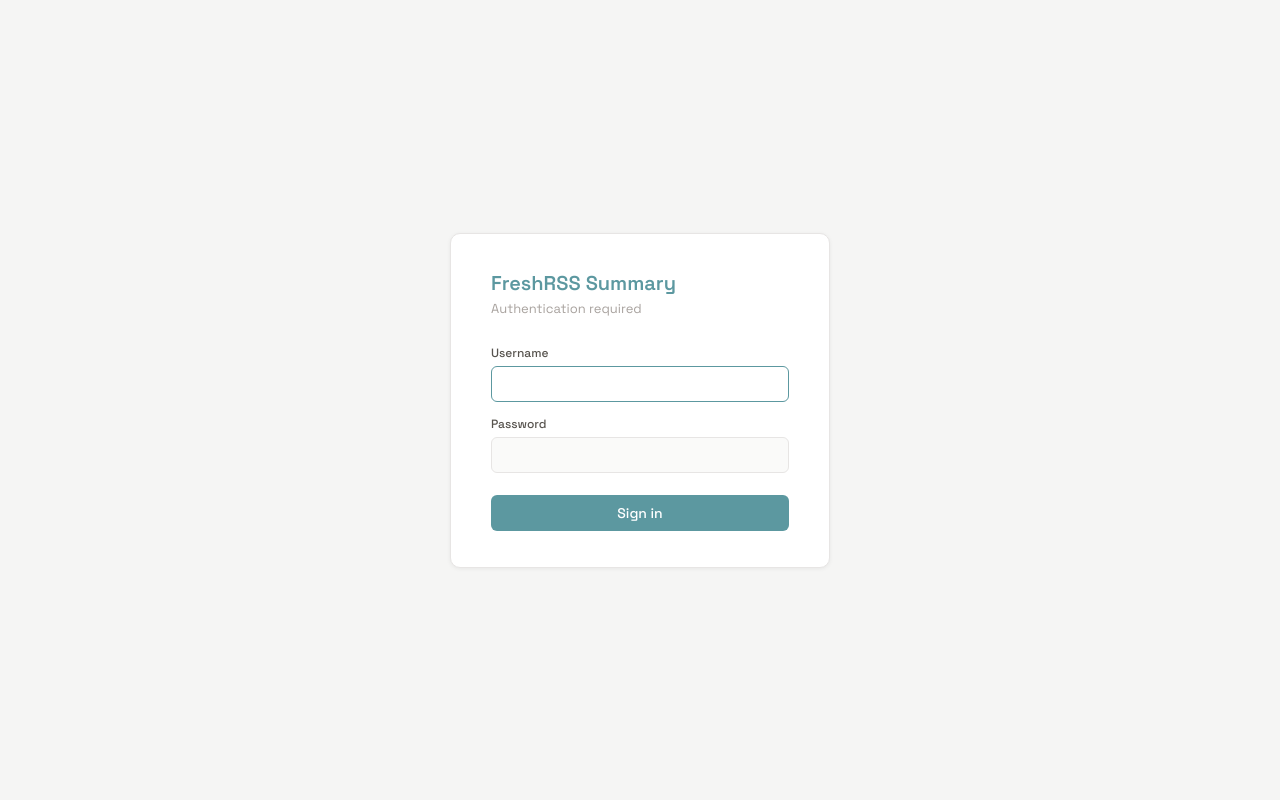
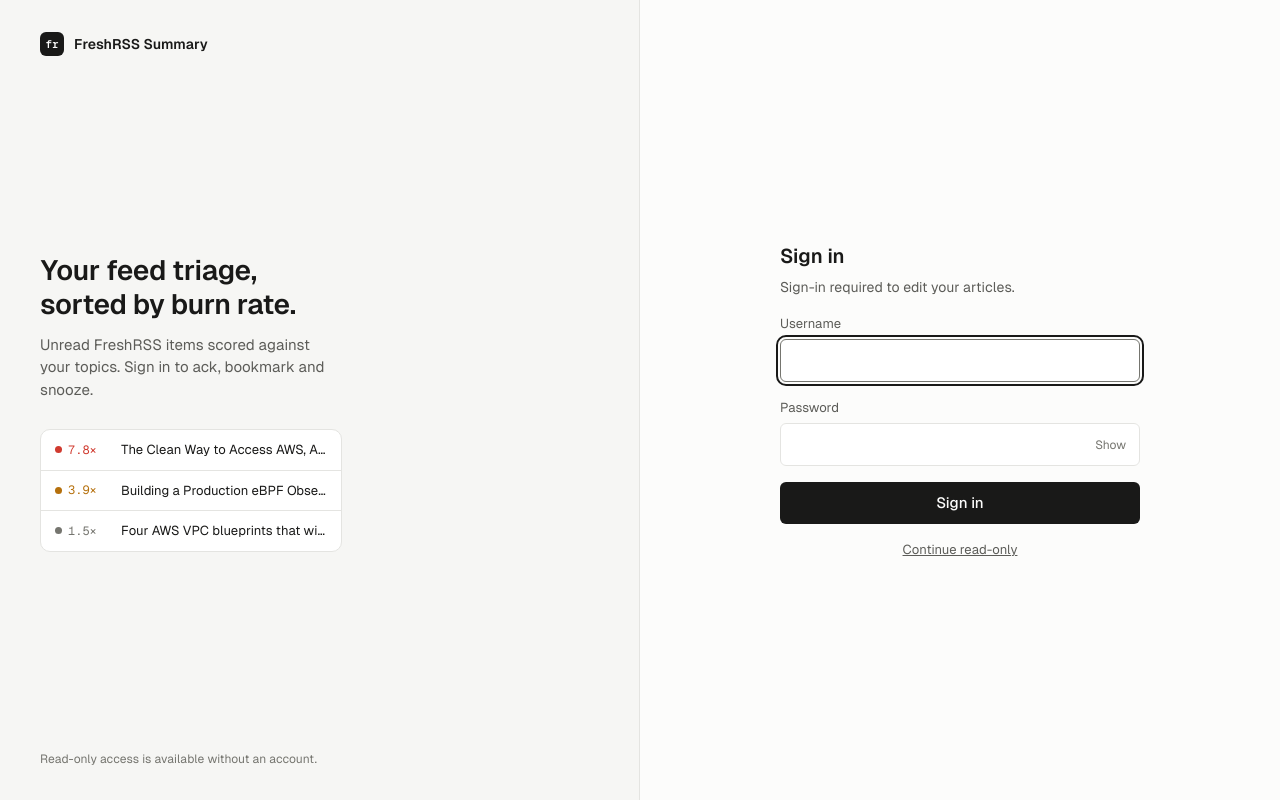
Before and after one commit to PixiBixi/freshrss-summary, a FastAPI app: page /login in a window 1280 px wide. Run offline with FastAPI, Linux system fonts and the light colour scheme; parts of the project's set-up code (start-up, migrations or seed data) failed here and were passed over.

Commit message:
feat(login): restyle the login page
Split layout matching the new UI, password reveal toggle, shared theme
and accent from localStorage, strings in the 6 languages.

```diff
--- a/static/css/login.css
+++ b/static/css/login.css
@@ -1,101 +1,46 @@
 *, *::before, *::after { box-sizing: border-box; margin: 0; padding: 0; }
-
-:root {
-  --bg:     #f5f5f4;
-  --card:   #ffffff;
-  --border: #e7e5e4;
-  --teal:   #5c98a0;
-  --text:   #1c1917;
-  --text-2: #57534e;
-  --text-3: #a8a29e;
-  --error:  #dc2626;
-}
-
-body {
-  background: var(--bg);
-  color: var(--text);
-  font-family: 'Space Grotesk', system-ui, sans-serif;
-  font-size: 14px;
-  min-height: 100vh;
-  display: flex;
-  align-items: center;
-  justify-content: center;
-}
-
-.card {
-  background: var(--card);
-  border: 1px solid var(--border);
-  border-radius: 10px;
-  padding: 36px 40px;
-  width: 100%;
-  max-width: 380px;
-  box-shadow: 0 1px 4px rgba(0,0,0,0.06);
-}
-
-.logo {
-  font-size: 20px;
-  font-weight: 600;
-  color: var(--teal);
-  margin-bottom: 4px;
-}
-
-.subtitle {
-  font-size: 13px;
-  color: var(--text-3);
-  margin-bottom: 28px;
-}
-
-label {
-  display: block;
-  font-size: 12px;
-  font-weight: 500;
-  color: var(--text-2);
-  margin-bottom: 5px;
-  margin-top: 14px;
-}
-
-input[type="text"],
-input[type="password"] {
-  width: 100%;
-  padding: 8px 12px;
-  border: 1px solid var(--border);
-  border-radius: 6px;
-  font-family: inherit;
-  font-size: 14px;
-  color: var(--text);
-  background: #fafaf9;
-  outline: none;
-  transition: border-color 0.15s;
-}
-
-input:focus {
-  border-color: var(--teal);
-  background: #fff;
-}
-
-.error-msg {
-  margin-top: 14px;
-  padding: 8px 12px;
-  background: #fef2f2;
-  border: 1px solid #fecaca;
-  border-radius: 6px;
-  font-size: 13px;
-  color: var(--error);
-}
-
-button[type="submit"] {
-  margin-top: 22px;
-  width: 100%;
-  padding: 9px;
-  background: var(--teal);
-  color: #fff;
-  border: none;
-  border-radius: 6px;
-  font-family: inherit;
-  font-size: 14px;
-  font-weight: 500;
-  cursor: pointer;
-  transition: opacity 0.15s;
-}
-
-button[type="submit"]:hover { opacity: 0.9; }
+button, input { font: inherit; color: inherit; }
+:root[data-theme="light"] { --bg: #fcfcfb; --surface: #ffffff; --raise: #f4f4f2; --line: #e4e4e1; --text: #191918; --text-2: #5c5c58; --text-3: #75756f; --crit: #d03a2f; --crit-bg: #fbe9e7; --warn: #b5700c; --side: #f6f6f4; }
+:root[data-theme="dark"] { --bg: #111112; --surface: #18181a; --raise: #1f1f22; --line: #2a2a2e; --text: #ececee; --text-2: #a4a4aa; --text-3: #7a7a82; --crit: #ff7266; --crit-bg: rgba(255,114,102,.12); --warn: #f0ad4e; --side: #141416; }
+:root { --accent: var(--text); --on-accent: var(--bg); }
+body { background: var(--bg); color: var(--text); font-family: 'Geist', system-ui, sans-serif; font-size: 15px; line-height: 1.5; -webkit-font-smoothing: antialiased; }
+/* Grid on a wrapper, not body: extensions inject nodes into body and they became extra grid rows. */
+.page { min-height: 100svh; display: grid; grid-template-columns: minmax(0, 1fr) minmax(0, 1fr); }
+:focus-visible { outline: 2px solid var(--accent); outline-offset: 2px; }
+.left { background: var(--side); border-right: 1px solid var(--line); padding: 32px 40px; display: flex; flex-direction: column; justify-content: space-between; min-width: 0; }
+.brand { display: flex; align-items: center; gap: 10px; font-weight: 600; font-size: 14px; }
+.logo { width: 24px; height: 24px; border-radius: 6px; background: var(--accent); color: var(--on-accent); display: grid; place-items: center; font-family: 'Geist Mono', monospace; font-size: 11px; }
+.pitch { max-width: 30ch; }
+.pitch h2 { font-size: 28px; font-weight: 600; letter-spacing: -.015em; line-height: 1.2; text-wrap: balance; }
+.pitch p { color: var(--text-2); margin-top: 12px; }
+.mini { margin-top: 28px; border: 1px solid var(--line); border-radius: 10px; background: var(--surface); overflow: hidden; max-width: 420px; }
+.mini div { display: grid; grid-template-columns: 56px minmax(0, 1fr); gap: 10px; padding: 10px 14px; border-bottom: 1px solid var(--line); font-size: 13px; align-items: center; }
+.mini div:last-child { border-bottom: 0; }
+.mini span:first-child { font-family: 'Geist Mono', monospace; font-size: 12px; display: flex; gap: 6px; align-items: center; }
+.mini span:first-child::before { content: ''; width: 7px; height: 7px; border-radius: 50%; background: currentColor; }
+.mini span:last-child { overflow: hidden; text-overflow: ellipsis; white-space: nowrap; }
+.c { color: var(--crit); } .w { color: var(--warn); } .o { color: var(--text-3); }
+.foot { font-size: 12px; color: var(--text-3); }
+.right { display: grid; place-items: center; padding: 32px 16px; }
+form { width: min(360px, 100%); display: grid; gap: 16px; }
+form h1 { font-size: 20px; font-weight: 600; }
+form .sub { color: var(--text-2); font-size: 14px; margin-top: -10px; }
+.mbrand { display: none; margin-bottom: 8px; }
+label { display: grid; gap: 6px; font-size: 13px; color: var(--text-2); }
+input { width: 100%; border: 1px solid var(--line); border-radius: 6px; background: var(--surface); padding: 9px 11px; font-size: 15px; outline: none; min-height: 42px; }
+input:focus { border-color: var(--text-3); }
+.pw { position: relative; display: block; }
+.pw input { padding-right: 84px; }
+.pw button { position: absolute; right: 6px; top: 50%; transform: translateY(-50%); background: none; border: 0; font-size: 12px; color: var(--text-3); padding: 6px 8px; border-radius: 4px; cursor: pointer; }
+.pw button:hover { background: var(--raise); color: var(--text); }
+.err { background: var(--crit-bg); color: var(--text); border-radius: 6px; padding: 9px 12px; font-size: 14px; display: flex; gap: 8px; }
+.err b { color: var(--crit); font-weight: 600; }
+.submit { background: var(--accent); color: var(--on-accent); border: 0; border-radius: 6px; min-height: 42px; font-weight: 500; cursor: pointer; display: inline-flex; align-items: center; justify-content: center; gap: 8px; }
+.submit:hover { filter: brightness(1.08); }
+.submit:disabled { cursor: progress; }
+.alt { font-size: 13px; color: var(--text-3); text-align: center; }
+.alt a { color: var(--text-2); }
+.spin { width: 14px; height: 14px; border: 2px solid currentColor; border-right-color: transparent; border-radius: 50%; animation: spin .7s linear infinite; }
+@keyframes spin { to { transform: rotate(360deg); } }
+@media (max-width: 860px) { .page { grid-template-columns: minmax(0, 1fr); } .left { display: none; } .right { align-items: start; padding-top: 18vh; } .mbrand { display: flex; } }
+@media (prefers-reduced-motion: reduce) { .spin { animation-duration: 2s; } }
--- a/static/js/login.js
+++ b/static/js/login.js
@@ -1,18 +1,47 @@
 (function () {
   const L = {
-    fr: { subtitle: 'Connexion requise',              username: 'Identifiant',    password: 'Mot de passe',   submit: 'Se connecter' },
-    en: { subtitle: 'Authentication required',        username: 'Username',       password: 'Password',       submit: 'Sign in' },
-    de: { subtitle: 'Authentifizierung erforderlich', username: 'Benutzername',   password: 'Passwort',       submit: 'Anmelden' },
-    es: { subtitle: 'Autenticación requerida',        username: 'Usuario',        password: 'Contraseña',     submit: 'Iniciar sesión' },
-    it: { subtitle: 'Autenticazione richiesta',       username: 'Nome utente',    password: 'Password',       submit: 'Accedi' },
-    pt: { subtitle: 'Autenticação necessária',        username: 'Utilizador',     password: 'Palavra-passe',  submit: 'Entrar' },
+    fr: { title: 'Connexion', subtitle: 'Session requise pour modifier tes articles.', username: 'Identifiant', password: 'Mot de passe', submit: 'Se connecter', signingIn: 'Connexion…', failed: 'Échec', show: 'Afficher', hide: 'Masquer', readonly: 'Continuer en lecture seule', pitchTitle: 'Le triage de tes flux, triés par burn rate.', pitchText: 'Les non-lus FreshRSS scorés sur tes topics. Connecte-toi pour ack, bookmark et snoozer.', foot: 'Lecture seule possible sans compte.' },
+    en: { title: 'Sign in', subtitle: 'Sign-in required to edit your articles.', username: 'Username', password: 'Password', submit: 'Sign in', signingIn: 'Signing in…', failed: 'Failed', show: 'Show', hide: 'Hide', readonly: 'Continue read-only', pitchTitle: 'Your feed triage, sorted by burn rate.', pitchText: 'Unread FreshRSS items scored against your topics. Sign in to ack, bookmark and snooze.', foot: 'Read-only access is available without an account.' },
+    de: { title: 'Anmelden', subtitle: 'Anmeldung erforderlich, um Artikel zu bearbeiten.', username: 'Benutzername', password: 'Passwort', submit: 'Anmelden', signingIn: 'Anmeldung…', failed: 'Fehler', show: 'Anzeigen', hide: 'Verbergen', readonly: 'Schreibgeschützt fortfahren', pitchText: 'Ungelesene FreshRSS-Artikel, nach deinen Themen bewertet. Melde dich an, um zu bestätigen, zu merken und zurückzustellen.', pitchTitle: 'Dein Feed-Triage, sortiert nach Burn Rate.', foot: 'Schreibgeschützter Zugriff ist ohne Konto möglich.' },
+    es: { title: 'Iniciar sesión', subtitle: 'Sesión requerida para modificar tus artículos.', username: 'Usuario', password: 'Contraseña', submit: 'Iniciar sesión', signingIn: 'Conectando…', failed: 'Error', show: 'Mostrar', hide: 'Ocultar', readonly: 'Continuar en solo lectura', pitchTitle: 'El triaje de tus feeds, ordenado por burn rate.', pitchText: 'Los no leídos de FreshRSS puntuados según tus temas. Inicia sesión para confirmar, guardar y posponer.', foot: 'Se puede acceder en solo lectura sin cuenta.' },
+    it: { title: 'Accedi', subtitle: 'Accesso richiesto per modificare i tuoi articoli.', username: 'Nome utente', password: 'Password', submit: 'Accedi', signingIn: 'Accesso…', failed: 'Errore', show: 'Mostra', hide: 'Nascondi', readonly: 'Continua in sola lettura', pitchTitle: 'Il triage dei tuoi feed, ordinato per burn rate.', pitchText: 'I non letti di FreshRSS valutati sui tuoi topic. Accedi per confermare, salvare e posticipare.', foot: 'La sola lettura è possibile senza account.' },
+    pt: { title: 'Entrar', subtitle: 'Sessão necessária para modificar os teus artigos.', username: 'Utilizador', password: 'Palavra-passe', submit: 'Entrar', signingIn: 'A entrar…', failed: 'Falha', show: 'Mostrar', hide: 'Ocultar', readonly: 'Continuar em modo só de leitura', pitchTitle: 'A triagem dos teus feeds, ordenada por burn rate.', pitchText: 'Os não lidos do FreshRSS pontuados pelos teus tópicos. Entra para confirmar, guardar e adiar.', foot: 'O modo só de leitura está disponível sem conta.' },
   };
-  const saved = localStorage.getItem('freshrss-lang');
-  const nav   = (navigator.language || '').toLowerCase().slice(0, 2);
-  const lang  = (saved && L[saved]) ? saved : (L[nav] ? nav : 'fr');
+  let saved = null;
+  try { saved = localStorage.getItem('freshrss-lang'); } catch (e) {}
+  const nav  = (navigator.language || '').toLowerCase().slice(0, 2);
+  const lang = (saved && L[saved]) ? saved : (L[nav] ? nav : 'fr');
   const d = L[lang];
-  document.getElementById('login-subtitle').textContent       = d.subtitle;
-  document.getElementById('login-username-label').textContent = d.username;
-  document.getElementById('login-password-label').textContent = d.password;
-  document.getElementById('login-submit-btn').textContent     = d.submit;
+  const $ = (id) => document.getElementById(id);
+  const set = (id, text) => { const el = $(id); if (el) el.textContent = text; };
+
+  document.documentElement.lang = lang;
+  set('login-title', d.title);
+  set('login-subtitle', d.subtitle);
+  set('login-username-label', d.username);
+  set('login-password-label', d.password);
+  set('login-submit-btn', d.submit);
+  set('login-err-label', d.failed);
+  set('login-show', d.show);
+  set('login-readonly', d.readonly);
+  set('login-pitch-title', d.pitchTitle);
+  set('login-pitch-text', d.pitchText);
+  set('login-foot', d.foot);
+
+  const pw = $('password'), toggle = $('login-show');
+  toggle.addEventListener('click', function () {
+    const reveal = pw.type === 'password';
+    pw.type = reveal ? 'text' : 'password';
+    toggle.textContent = reveal ? d.hide : d.show;
+    toggle.setAttribute('aria-pressed', String(reveal));
+  });
+
+  // No preventDefault: the native POST proceeds, the spinner only gives feedback.
+  $('login-form').addEventListener('submit', function (e) {
+    if (!e.target.checkValidity()) return;
+    const btn = $('login-submit-btn');
+    btn.innerHTML = '<span class="spin"></span>';
+    btn.appendChild(document.createTextNode(d.signingIn));
+    setTimeout(function () { btn.disabled = true; }, 0);
+  });
 })();
--- a/templates/login.html
+++ b/templates/login.html
@@ -1,33 +1,62 @@
 <!DOCTYPE html>
-<html lang="fr">
+<html lang="fr" data-theme="light">
 <head>
   <meta charset="UTF-8" />
   <meta name="viewport" content="width=device-width, initial-scale=1.0" />
+  <meta name="robots" content="noindex" />
   <title>Connexion - FreshRSS Summary</title>
+  <script>
+    (function () {
+      try {
+        var r = document.documentElement, t = localStorage.getItem('theme'), a = localStorage.getItem('accent');
+        r.dataset.theme = t === 'dark' ? 'dark' : 'light';
+        if (a && /^#[0-9a-fA-F]{3,8}$/.test(a)) r.style.setProperty('--accent', a);
+      } catch (e) {}
+    })();
+  </script>
   <link rel="icon" type="image/svg+xml" href="/static/favicon.svg" />
-  <link rel="preconnect" href="https://fonts.googleapis.com" />
-  <link rel="preconnect" href="https://fonts.gstatic.com" crossorigin />
-  <link href="https://fonts.googleapis.com/css2?family=Space+Grotesk:wght@400;500;600&display=swap" rel="stylesheet" />
+  <link rel="preload" href="/static/fonts/Geist-Variable.woff2" as="font" type="font/woff2" crossorigin />
+  <link rel="stylesheet" href="/static/css/fonts.css" />
   <link rel="stylesheet" href="/static/css/login.css" />
 </head>
 <body>
-  <div class="card">
-    <div class="logo">FreshRSS Summary</div>
-    <div class="subtitle" id="login-subtitle">Connexion requise</div>
+  <div class="page">
+  <aside class="left">
+    <div class="brand"><span class="logo">fr</span>FreshRSS Summary</div>
+    <div class="pitch">
+      <h2 id="login-pitch-title">Le triage de tes flux, triés par burn rate.</h2>
+      <p id="login-pitch-text">Les non-lus FreshRSS scorés sur tes topics. Connecte-toi pour ack, bookmark et snoozer.</p>
+      <div class="mini" aria-hidden="true">
+        <div><span class="c">7.8&times;</span><span>The Clean Way to Access AWS, Azure, and GCP From Kubernetes</span></div>
+        <div><span class="w">3.9&times;</span><span>Building a Production eBPF Observability &amp; Security Stack</span></div>
+        <div><span class="o">1.5&times;</span><span>Four AWS VPC blueprints that will save your MLOps pipeline</span></div>
+      </div>
+    </div>
+    <div class="foot"><span id="login-foot">Lecture seule possible sans compte.</span></div>
+  </aside>
+  <main class="right">
+    <form id="login-form" method="post" action="/login{% if request.query_params.get('next') %}?next={{ request.query_params.get('next') | urlencode }}{% endif %}">
+      <div class="brand mbrand"><span class="logo">fr</span>FreshRSS Summary</div>
+      <h1 id="login-title">Connexion</h1>
+      <p class="sub" id="login-subtitle">Connexion requise</p>
 
-    {% if error %}
-    <div class="error-msg">{{ error }}</div>
-    {% endif %}
+      {% if error %}
+      <div class="err" role="alert"><b id="login-err-label">Échec</b><span>{{ error }}</span></div>
+      {% endif %}
 
-    <form method="post" action="/login{% if request.query_params.get('next') %}?next={{ request.query_params.get('next') | urlencode }}{% endif %}">
-      <label for="username" id="login-username-label">Identifiant</label>
-      <input id="username" name="username" type="text" autocomplete="username" autofocus required />
-
-      <label for="password" id="login-password-label">Mot de passe</label>
-      <input id="password" name="password" type="password" autocomplete="current-password" required />
-
-      <button type="submit" id="login-submit-btn">Se connecter</button>
+      <label for="username"><span id="login-username-label">Identifiant</span>
+        <input id="username" name="username" type="text" autocomplete="username" autofocus required />
+      </label>
+      <label for="password"><span id="login-password-label">Mot de passe</span>
+        <span class="pw">
+          <input id="password" name="password" type="password" autocomplete="current-password" required />
+          <button type="button" id="login-show" aria-pressed="false">Afficher</button>
+        </span>
+      </label>
+      <button class="submit" type="submit" id="login-submit-btn">Se connecter</button>
+      <p class="alt"><a href="/" id="login-readonly">Continuer en lecture seule</a></p>
     </form>
+  </main>
   </div>
   <script src="/static/js/login.js"></script>
 </body>
```
